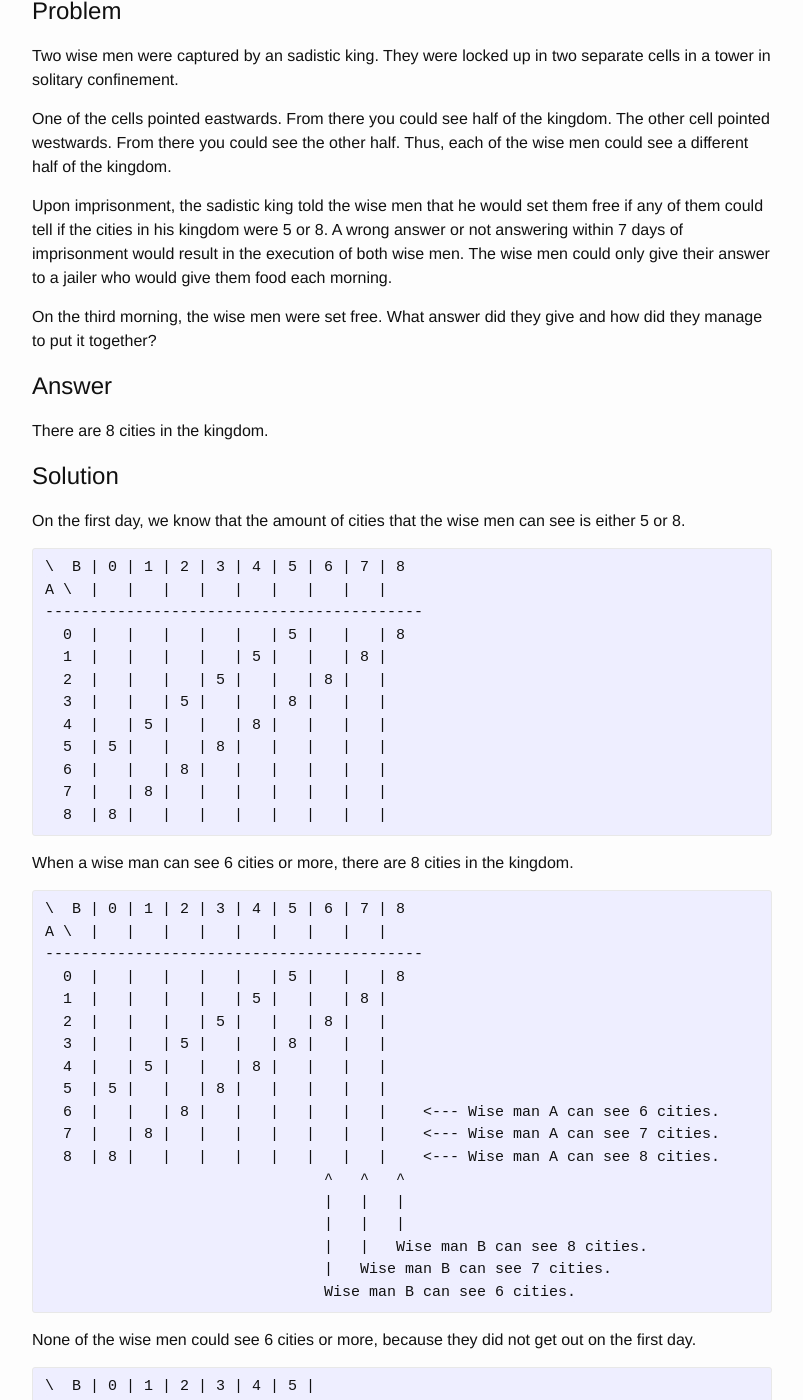
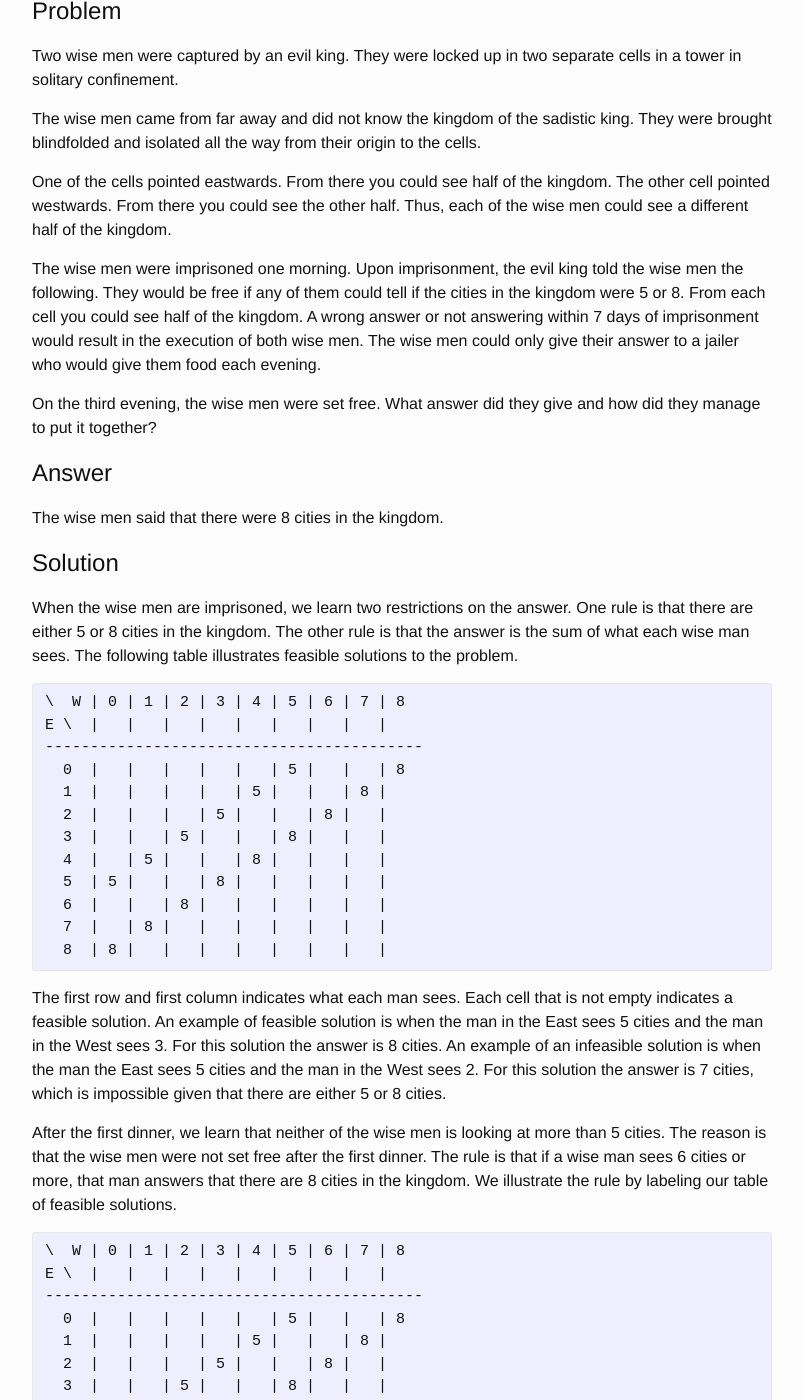
Before and after one commit to mrrusof/mrrusof.github.io, a Jekyll site: the page built from _posts/2016-02-15-captured-wise-men.markdown, in a window 1280 px wide and 1400 px high, scrolled down 294 px. Shown: the whole window, without its empty margins (238-1041 px from the left). Built offline with Jekyll 4.4.1, drawn with Linux system fonts in a browser that asks for light colours; some of the changed text lies outside the part shown.

Commit message:
Explanation for answer to captured wise men.

````diff
--- a/_posts/2016-02-15-captured-wise-men.markdown
+++ b/_posts/2016-02-15-captured-wise-men.markdown
@@ -11,36 +11,48 @@
 confinement.  Each holds half of an answer that would save their
 lives.  Eventually, they put together the answer.  But how?
 
+
 # Problem
 
-Two wise men were captured by an sadistic king.  They were locked up in
+Two wise men were captured by an evil king.  They were locked up in
 two separate cells in a tower in solitary confinement.
 
-One of the cells pointed eastwards.  From there you could see half of
-the kingdom.  The other cell pointed westwards.  From there you could
-see the other half.  Thus, each of the wise men could see a
-different half of the kingdom.
+The wise men came from far away and did not know the kingdom of the
+sadistic king.  They were brought blindfolded and isolated all the way
+from their origin to the cells.
 
-Upon imprisonment, the sadistic king told the wise men that he would
-set them free if any of them could tell if the cities in his kingdom
-were 5 or 8.  A wrong answer or not answering within 7 days of
-imprisonment would result in the execution of both wise men.  The wise
-men could only give their answer to a jailer who would give them food
-each morning.
+One of the cells pointed eastwards.  From there you could
+see half of the kingdom.  The other cell pointed westwards.  From
+there you could see the other half.  Thus, each of the wise men could
+see a different half of the kingdom.
 
-On the third morning, the wise men were set free.  What answer did they
+The wise men were imprisoned one morning.  Upon imprisonment, the
+evil king told the wise men the following.  They would be free if
+any of them could tell if the cities in the kingdom were 5 or 8. From
+each cell you could see half of the kingdom.  A wrong
+answer or not answering within 7 days of imprisonment would result in
+the execution of both wise men.  The wise men could only give their
+answer to a jailer who would give them food each evening.
+
+On the third evening, the wise men were set free.  What answer did they
 give and how did they manage to put it together?
+
 
 # Answer
 
-There are 8 cities in the kingdom.
+The wise men said that there were 8 cities in the kingdom.
+
 
 # Solution
 
-On the first day, we know that the amount of cities that the wise men can see is either 5 or 8.
+When the wise men are imprisoned, we learn two restrictions on the
+answer.
+One rule is that there are either 5 or 8 cities in the kingdom.
+The other rule is that the answer is the sum of what each wise man sees.
+The following table illustrates feasible solutions to the problem.
 ```asciidoc
-\  B | 0 | 1 | 2 | 3 | 4 | 5 | 6 | 7 | 8
-A \  |   |   |   |   |   |   |   |   |
+\  W | 0 | 1 | 2 | 3 | 4 | 5 | 6 | 7 | 8
+E \  |   |   |   |   |   |   |   |   |
 ------------------------------------------
   0  |   |   |   |   |   | 5 |   |   | 8
   1  |   |   |   |   | 5 |   |   | 8 |
@@ -52,11 +64,26 @@
   7  |   | 8 |   |   |   |   |   |   |
   8  | 8 |   |   |   |   |   |   |   |
 ```
+The first row and first column indicates what each man sees.
+Each cell that is not empty indicates a feasible solution.
+An example of feasible solution is when the man in the East sees
+5 cities and the man in the West sees 3.
+For this solution the answer is 8 cities.
+An example of an infeasible solution is when the man the East sees 5
+cities and the man in the West sees 2.
+For this solution the answer is 7 cities, which is impossible given that
+there are either 5 or 8 cities.
 
-When a wise man can see 6 cities or more, there are 8 cities in the kingdom.
+After the first dinner, we learn that neither of the wise men is
+looking at more than 5 cities.
+The reason is that the wise men were not set free after the first
+dinner.
+The rule is that if a wise man sees 6 cities or more, that man
+answers that there are 8 cities in the kingdom.
+We illustrate the rule by labeling our table of feasible solutions.
 ```asciidoc
-\  B | 0 | 1 | 2 | 3 | 4 | 5 | 6 | 7 | 8
-A \  |   |   |   |   |   |   |   |   |
+\  W | 0 | 1 | 2 | 3 | 4 | 5 | 6 | 7 | 8
+E \  |   |   |   |   |   |   |   |   |
 ------------------------------------------
   0  |   |   |   |   |   | 5 |   |   | 8
   1  |   |   |   |   | 5 |   |   | 8 |
@@ -64,60 +91,95 @@
   3  |   |   | 5 |   |   | 8 |   |   |
   4  |   | 5 |   |   | 8 |   |   |   |
   5  | 5 |   |   | 8 |   |   |   |   |
-  6  |   |   | 8 |   |   |   |   |   |    <--- Wise man A can see 6 cities.
-  7  |   | 8 |   |   |   |   |   |   |    <--- Wise man A can see 7 cities.
-  8  | 8 |   |   |   |   |   |   |   |    <--- Wise man A can see 8 cities.
+  6  |   |   | 8 |   |   |   |   |   |    <--- Wise man East can see 6 cities.
+  7  |   | 8 |   |   |   |   |   |   |    <--- Wise man East can see 7 cities.
+  8  | 8 |   |   |   |   |   |   |   |    <--- Wise man East can see 8 cities.
                                ^   ^   ^
                                |   |   |
                                |   |   |
-                               |   |   Wise man B can see 8 cities.
-                               |   Wise man B can see 7 cities.
-                               Wise man B can see 6 cities.
+                               |   |   Wise man West can see 8 cities.
+                               |   Wise man West can see 7 cities.
+                               Wise man West can see 6 cities.
+```
+We label rows and columns where a man sees 6 cities or more.
+Any labeled row corresponds to one feasible solution, because there is
+only one cell that is not empty.
+All feasible solutions in those rows correspond to answer 8.
+The same is true for the labeled columns.
+
+Given that neither wise man is looking at 6 or more cities, we remove
+those solutions from our table of feasible solutions.
+```asciidoc
+\  W | 0 | 1 | 2 | 3 | 4 | 5
+E \  |   |   |   |   |   |
+------------------------------
+  0  |   |   |   |   |   | 5
+  1  |   |   |   |   | 5 |
+  2  |   |   |   | 5 |   |
+  3  |   |   | 5 |   |   | 8
+  4  |   | 5 |   |   | 8 |
+  5  | 5 |   |   | 8 |   |
 ```
 
-None of the wise men could see 6 cities or more, because they did not get out on the first day.
+After the second dinner, the wise men learn that none of them is
+looking at less than 3 cities.
+The reason is that the the wise men were not set free after the second
+dinner.
+The rule is that if a wise man sees 2 cities or less, that man answers
+that there are 5 cities in the kingdom.
+We illustrate the rule by labeling our table of feasible solutions.
 ```asciidoc
-\  B | 0 | 1 | 2 | 3 | 4 | 5 |
-A \  |   |   |   |   |   |   |
+\  W | 0 | 1 | 2 | 3 | 4 | 5
+E \  |   |   |   |   |   |
 ------------------------------
-  0  |   |   |   |   |   | 5 |
-  1  |   |   |   |   | 5 |   |
-  2  |   |   |   | 5 |   |   |
-  3  |   |   | 5 |   |   | 8 |
-  4  |   | 5 |   |   | 8 |   |
-  5  | 5 |   |   | 8 |   |   |
-```
-
-On the second day, when a man can see 3 cities or less, there are 5 cities in the kingdom.
-```asciidoc
-\  B | 0 | 1 | 2 | 3 | 4 | 5 |
-A \  |   |   |   |   |   |   |
-------------------------------
-  0  |   |   |   |   |   | 5 |    <---
-  1  |   |   |   |   | 5 |   |    <---
-  2  |   |   |   | 5 |   |   |    <---
-  3  |   |   | 5 |   |   | 8 |
-  4  |   | 5 |   |   | 8 |   |
-  5  | 5 |   |   | 8 |   |   |
+  0  |   |   |   |   |   | 5  <--- Wise man East can see 0 cities.
+  1  |   |   |   |   | 5 |    <--- Wise man East can see 1 cities.
+  2  |   |   |   | 5 |   |    <--- Wise man East can see 2 cities.
+  3  |   |   | 5 |   |   | 8
+  4  |   | 5 |   |   | 8 |
+  5  | 5 |   |   | 8 |   |
        ^   ^   ^
        |   |   |
        |   |   |
+       |   |   Wise man West can see 2 cities.
+       |   Wise man West can see 1 cities.
+       Wise man West can see 0 cities.
+```
+We label rows and columns where a man sees 2 cities or less.
+Any labeled row corresponds to one feasible solution.
+All feasible solutions in those rows correspond to answer 5.
+The same is true for the labeled columns.
+
+Given that neither wise man is looking at 2 or less cities, we remove
+those solutions from our table of feasible solutions.
+```asciidoc
+\  W | 3 | 4 | 5
+E \  |   |   |
+------------------
+  3  |   |   | 8
+  4  |   | 8 |
+  5  | 8 |   |
 ```
 
-None of the wise men could see 3 cities or more, because they did not get out on the second day.
-```asciidoc
-\  B | 3 | 4 | 5 |
-A \  |   |   |   |
-------------------
-  3  |   |   | 8 |
-  4  |   | 8 |   |
-  5  | 8 |   |   |
-```
-
-Thus, on the third day, there is only one possibility: there are 8 cities in the kingdom.
+In the third dinner, the wise men know that there are 8 cities.
+The reason is that all remaining feasible solutions correspond to
+answer 8.
 
 
 # Summary
 
-I really liked this one because the idea of communication is
-counterintuitive given that the wise men are in solitary confinement.
+The wise men solved the problem by identifying feasible solutions and
+eliminating solutions as they became unfeasible.  Solutions became
+unfeasible with each day that they remained imprisoned.
+
+I really liked this problem because the first time I heard it, it
+sounded impossible for them to save their lives.
+The reason is that I pictured solitary imprisonment as a condition that
+barred all form of communication.
+
+What was your experience trying to solve the problem? Let me know in
+the comments.
+
+# Acknowledgements
+
+Thanks to Eduardo Romano for challenging me to solve this problem.
````
